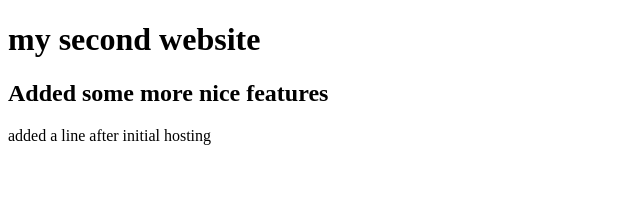
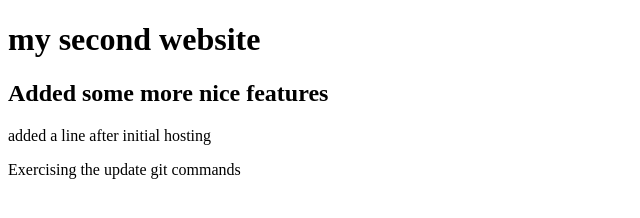
Before and after one commit to Dipta-prog/my-second-website, a plain HTML site: page index.html in a window 1280 px wide. Shown: the whole page, without its empty margins (0-640 px from the left). Drawn offline with Linux system fonts and the light colour scheme.

Commit message:
Exercise

```diff
--- a/index.html
+++ b/index.html
@@ -9,5 +9,6 @@
     <h1>my second website</h1>
     <h2>Added some more nice features</h2>
     <p>added a line after initial hosting</p>
+    <p>Exercising the update git commands</p>
 </body>
 </html>
```
